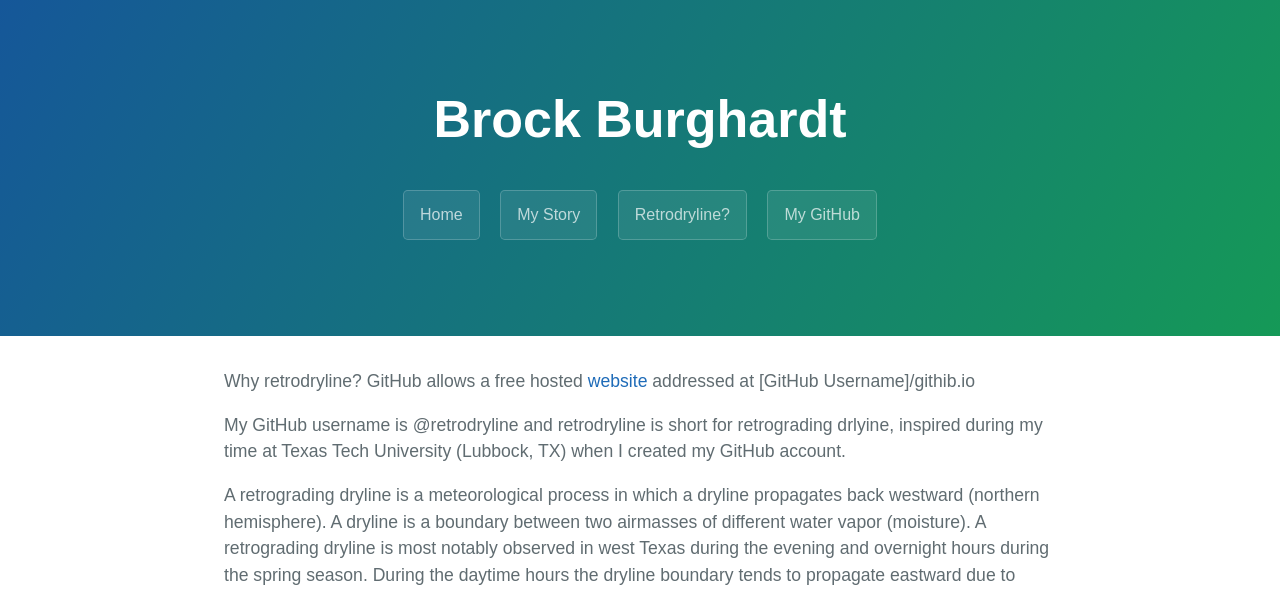
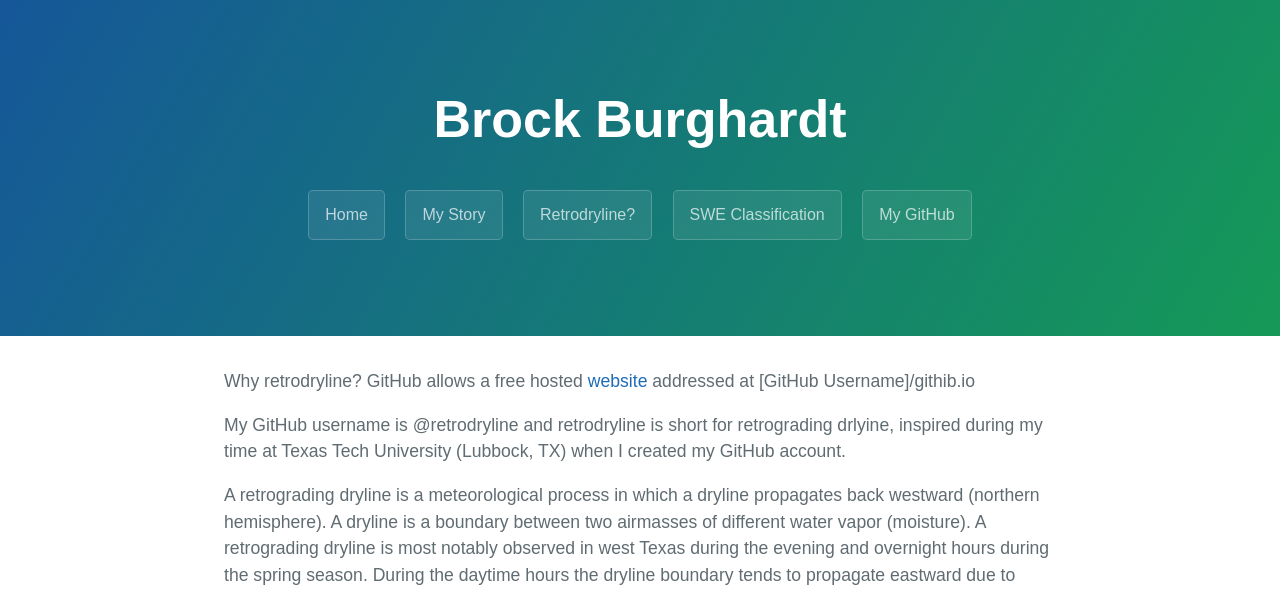
Before and after one commit to retrodryline-zz/retrodryline.github.io, a Jekyll site: the page built from retrodryline.md, in a window 1280 px wide. Shown: the top 592 px of the page. Built offline with Jekyll 4.4.1, drawn with Linux system fonts in a browser that asks for light colours.

Commit message:
Update template.html

```diff
--- a/_layouts/template.html
+++ b/_layouts/template.html
@@ -82,6 +82,7 @@
        <a href="index" class="btn">Home</a>
        <a href="mystory" class="btn">My Story</a>
        <a href="retrodryline" class="btn">Retrodryline?</a>
+       <a href="SWE_Classification_tohtml.html" class="btn">SWE Classification</a>
        <a href="https://github.com/retrodryline" class="btn" target="_blank" rel="noopener noreferrer">My GitHub</a>
     </section>
 
```
